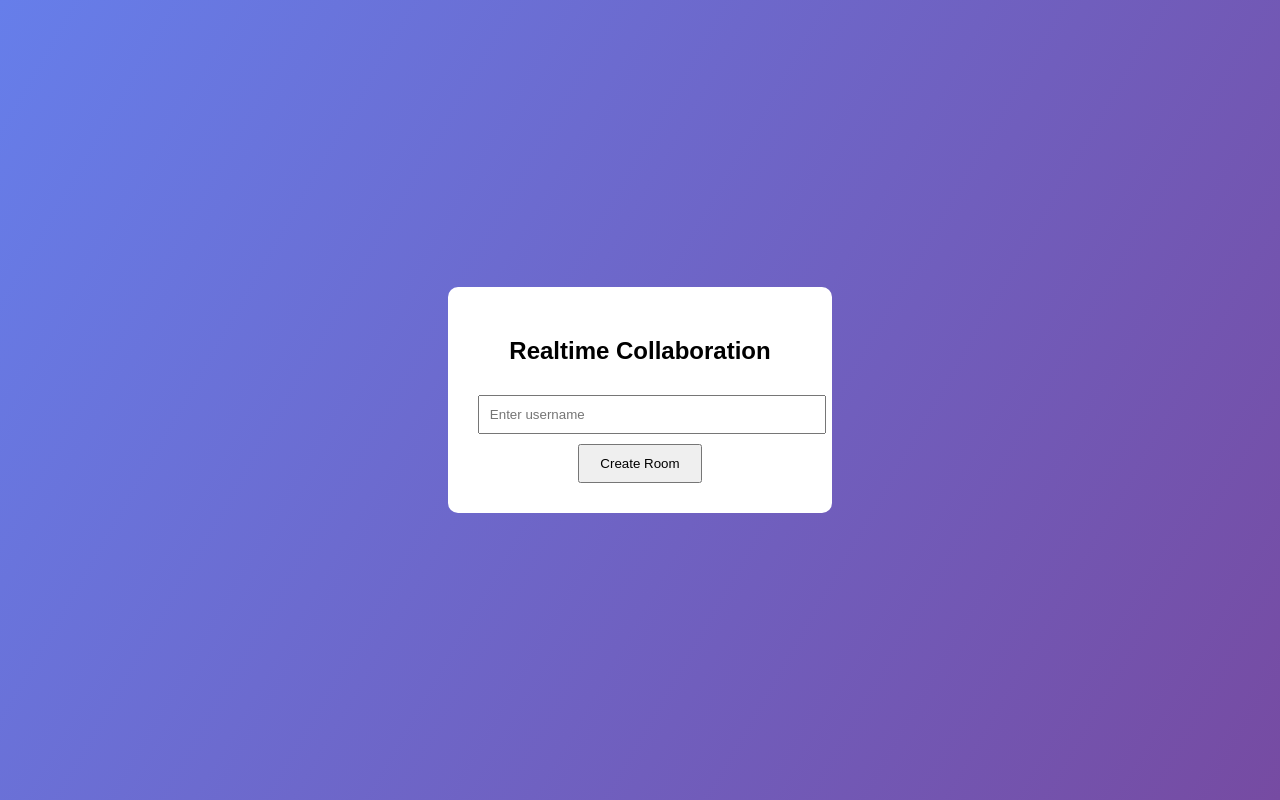
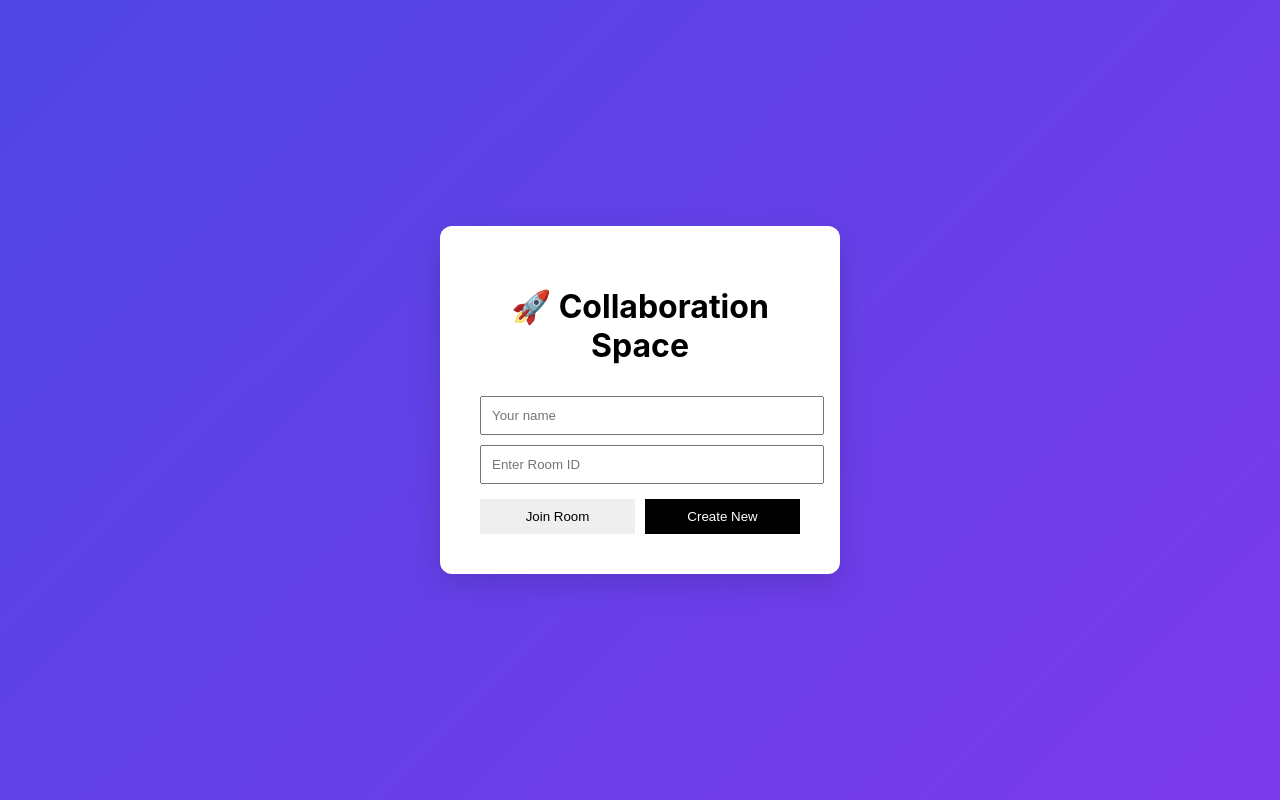
Before and after one commit to prateekgb123/REAL-TIME-COLLABORATION-TOOL, a React (Create React App) app in the folder frontend/: page / in a window 1280 px wide. Built offline with nearby package versions, Linux system fonts and the light colour scheme; no server answers.

Commit message:
changed few styles

```diff
--- a/frontend/package.json
+++ b/frontend/package.json
@@ -7,8 +7,10 @@
     "@testing-library/jest-dom": "^6.9.1",
     "@testing-library/react": "^16.3.2",
     "@testing-library/user-event": "^13.5.0",
-    "react": "^19.2.4",
-    "react-dom": "^19.2.4",
+    "react": "^18.2.0",
+    "react-dom": "^18.2.0",
+    "react-hot-toast": "^2.6.0",
+    "react-quill": "^2.0.0",
     "react-scripts": "5.0.1",
     "socket.io-client": "^4.8.3",
     "uuid": "^13.0.0",
--- a/frontend/src/App.css
+++ b/frontend/src/App.css
@@ -1,53 +1,80 @@
 body {
   margin: 0;
-  font-family: Arial;
+  font-family: Inter, sans-serif;
 }
 
-.join {
+/* JOIN PAGE */
+.joinPage {
   height: 100vh;
   display: flex;
   justify-content: center;
   align-items: center;
-  background: linear-gradient(120deg, #667eea, #764ba2);
+  background: linear-gradient(135deg, #4f46e5, #7c3aed);
 }
 
-.card {
+.joinCard {
   background: white;
-  padding: 30px;
-  border-radius: 10px;
+  padding: 40px;
+  border-radius: 12px;
+  width: 320px;
   text-align: center;
+  box-shadow: 0 10px 30px rgba(0, 0, 0, 0.15);
 }
 
-.card input {
+.joinCard input {
+  width: 100%;
   padding: 10px;
-  width: 100%;
-  margin: 10px 0;
+  margin-top: 10px;
 }
 
-.card button {
-  padding: 10px 20px;
-}
-
-.editorPage {
-  padding: 20px;
-}
-
-.body {
+.btns {
+  margin-top: 15px;
   display: flex;
   gap: 10px;
 }
 
-textarea {
-  width: 80%;
-  height: 400px;
+.btns button {
+  flex: 1;
+  padding: 10px;
+  border: none;
+  cursor: pointer;
 }
 
-.users {
-  width: 20%;
-  background: #f4f4f4;
-  padding: 10px;
+.create {
+  background: black;
+  color: white;
 }
 
-.typing {
-  color: green;
+/* EDITOR */
+.editorLayout {
+  height: 100vh;
+  display: flex;
+  flex-direction: column;
 }
+
+.header {
+  height: 60px;
+  padding: 0 20px;
+  background: white;
+  border-bottom: 1px solid #ddd;
+  display: flex;
+  justify-content: space-between;
+  align-items: center;
+}
+
+.editorContainer {
+  flex: 1;
+  padding: 20px;
+}
+
+.avatar {
+  width: 32px;
+  height: 32px;
+  border-radius: 50%;
+  background: #4f46e5;
+  color: white;
+  display: inline-flex;
+  justify-content: center;
+  align-items: center;
+  margin-left: 6px;
+}
--- a/frontend/src/components/Editor.js
+++ b/frontend/src/components/Editor.js
@@ -1,56 +1,46 @@
 import { useEffect, useState } from "react";
+import ReactQuill from "react-quill";
+import "react-quill/dist/quill.snow.css";
 import { socket } from "../socket";
-import Users from "./Users";
 
 export default function Editor({ roomId, username }) {
-  const [text, setText] = useState("");
+  const [value, setValue] = useState("");
   const [users, setUsers] = useState([]);
-  const [typing, setTyping] = useState("");
 
   useEffect(() => {
     socket.emit("join-document", { roomId, username });
 
-    socket.on("load-document", (content) => setText(content));
-    socket.on("receive-changes", (c) => setText(c));
-    socket.on("users", (u) => setUsers(u));
-    socket.on("typing", (name) => {
-      setTyping(name);
-      setTimeout(() => setTyping(""), 1000);
-    });
+    socket.on("load-document", setValue);
+    socket.on("receive-changes", setValue);
+    socket.on("presence", setUsers);
   }, []);
 
-  const handleChange = (e) => {
-    const value = e.target.value;
-    setText(value);
-
-    socket.emit("send-changes", { roomId, content: value });
-    socket.emit("typing", { roomId, username });
+  const handleChange = (content) => {
+    setValue(content);
+    socket.emit("send-changes", { roomId, content });
   };
 
-  // autosave every 2 sec
-  useEffect(() => {
-    const interval = setInterval(() => {
-      socket.emit("save-document", { roomId, content: text });
-    }, 2000);
+  return (
+    <div className="editorLayout">
+      {/* HEADER */}
+      <div className="header">
+        <div>
+          <h3>Room: {roomId}</h3>
+        </div>
 
-    return () => clearInterval(interval);
-  }, [text]);
-
-  return (
-    <div className="editorPage">
-      <div className="top">
-        <h3>Room: {roomId}</h3>
-        <button onClick={() => navigator.clipboard.writeText(roomId)}>
-          Copy Room ID
-        </button>
+        <div className="users">
+          {users.map((u) => (
+            <span key={u.id} className="avatar">
+              {u.username[0]}
+            </span>
+          ))}
+        </div>
       </div>
 
-      <div className="body">
-        <textarea value={text} onChange={handleChange} />
-        <Users users={users} />
+      {/* EDITOR */}
+      <div className="editorContainer">
+        <ReactQuill value={value} onChange={handleChange} theme="snow" />
       </div>
-
-      {typing && <p className="typing">{typing} is typing...</p>}
     </div>
   );
 }
--- a/frontend/src/components/Join.js
+++ b/frontend/src/components/Join.js
@@ -4,26 +4,44 @@ import Editor from "./Editor";
 import "../App.css";
 
 export default function Join() {
-  const [name, setName] = useState("");
+  const [username, setUsername] = useState("");
   const [room, setRoom] = useState("");
-  const [join, setJoin] = useState(false);
+  const [joined, setJoined] = useState(false);
 
   const handleCreate = () => {
-    setRoom(uuid());
-    setJoin(true);
+    const id = uuid();
+    setRoom(id);
+    setJoined(true);
   };
 
-  if (join) return <Editor username={name} roomId={room} />;
+  const handleJoin = () => {
+    if (!room || !username) return alert("Enter details");
+    setJoined(true);
+  };
+
+  if (joined) return <Editor username={username} roomId={room} />;
 
   return (
-    <div className="join">
-      <div className="card">
-        <h2>Realtime Collaboration</h2>
+    <div className="joinPage">
+      <div className="joinCard">
+        <h1>🚀 Collaboration Space</h1>
+
         <input
-          placeholder="Enter username"
-          onChange={(e) => setName(e.target.value)}
+          placeholder="Your name"
+          onChange={(e) => setUsername(e.target.value)}
         />
-        <button onClick={handleCreate}>Create Room</button>
+
+        <input
+          placeholder="Enter Room ID"
+          onChange={(e) => setRoom(e.target.value)}
+        />
+
+        <div className="btns">
+          <button onClick={handleJoin}>Join Room</button>
+          <button className="create" onClick={handleCreate}>
+            Create New
+          </button>
+        </div>
       </div>
     </div>
   );
```
Also changed, not shown: frontend/src/components/Presence.js (added, +12 -0 lines), frontend/src/components/Status.js (added, +7 -0 lines), 2 other files (tests, documents, lock files or other folders).
